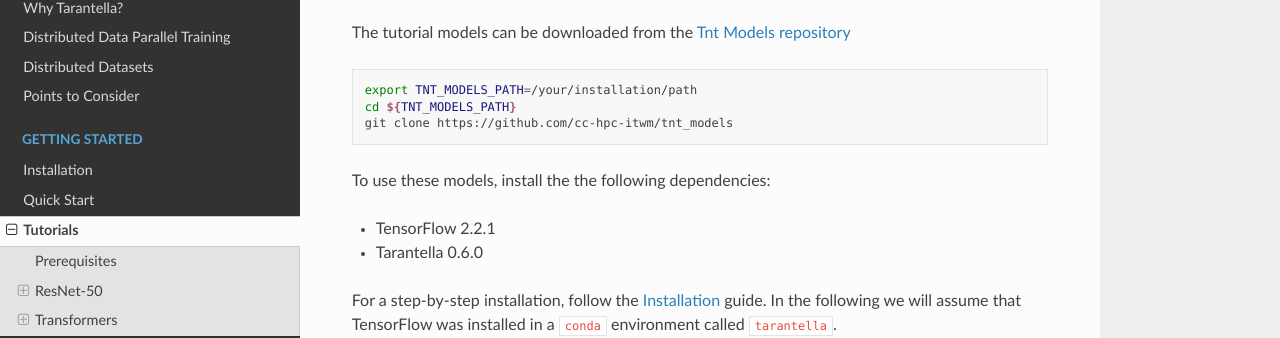
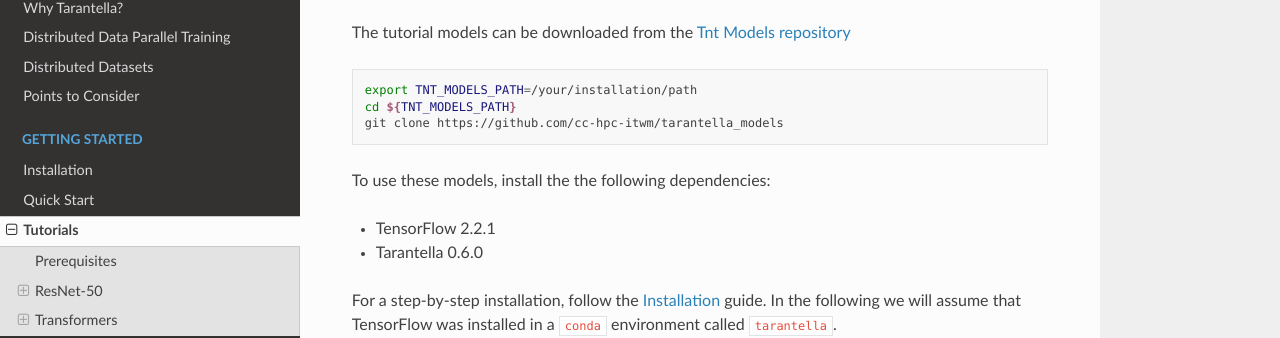
Before and after one commit to cc-hpc-itwm/tarantella, a Sphinx documentation site: the page built from docs/source/tutorials.rst, in a window 1280 px wide and 900 px high, scrolled down 315 px. Shown: the part 144-482 px from the top of the window. Built offline with Sphinx 7.4.7 and the Read the Docs theme 2.0.0, drawn with Linux system fonts in a browser that asks for light colours; some of the changed lines change nothing that is shown.

Commit message:
docs: tutorials: FIX: correct links to github

```diff
--- a/docs/source/tutorials.rst
+++ b/docs/source/tutorials.rst
@@ -19,13 +19,13 @@
 -------------
 
 The tutorial models can be downloaded from the
-`Tnt Models repository <https://github.com/cc-hpc-itwm/tnt_models>`_
+`Tnt Models repository <https://github.com/cc-hpc-itwm/tarantella_models>`_
 
 .. code-block:: bash
 
     export TNT_MODELS_PATH=/your/installation/path
     cd ${TNT_MODELS_PATH}
-    git clone https://github.com/cc-hpc-itwm/tnt_models
+    git clone https://github.com/cc-hpc-itwm/tarantella_models
 
 To use these models, install the the following dependencies:
 
@@ -124,7 +124,7 @@
 
 The
 `imagenet_preprocessing.input_fn
-<https://github.com/cc-hpc-itwm/tnt_models/blob/master/models/resnet/image_preprocessing.py>`_
+<https://github.com/cc-hpc-itwm/tarantella_models/blob/master/src/models/resnet/imagenet_preprocessing.py>`_
 function takes the input files in ``data_dir``, loads the training samples and processes
 them into TensorFlow datasets.
 
@@ -197,7 +197,7 @@
 ^^^^^^^^^^^^^^^^^^^^^^^^^^^^^^^^^^^
 
 The Tranformer training scheme can be found
-`here <https://github.com/cc-hpc-itwm/tnt_models/models/transformer/transformer_tnt.py>`__,
+`here <https://github.com/cc-hpc-itwm/tarantella_models/blob/master/src/models/transformer/transformer_tnt.py>`__,
 and has to be added to
 the existing ``PYTHONPATH``:
 
```
